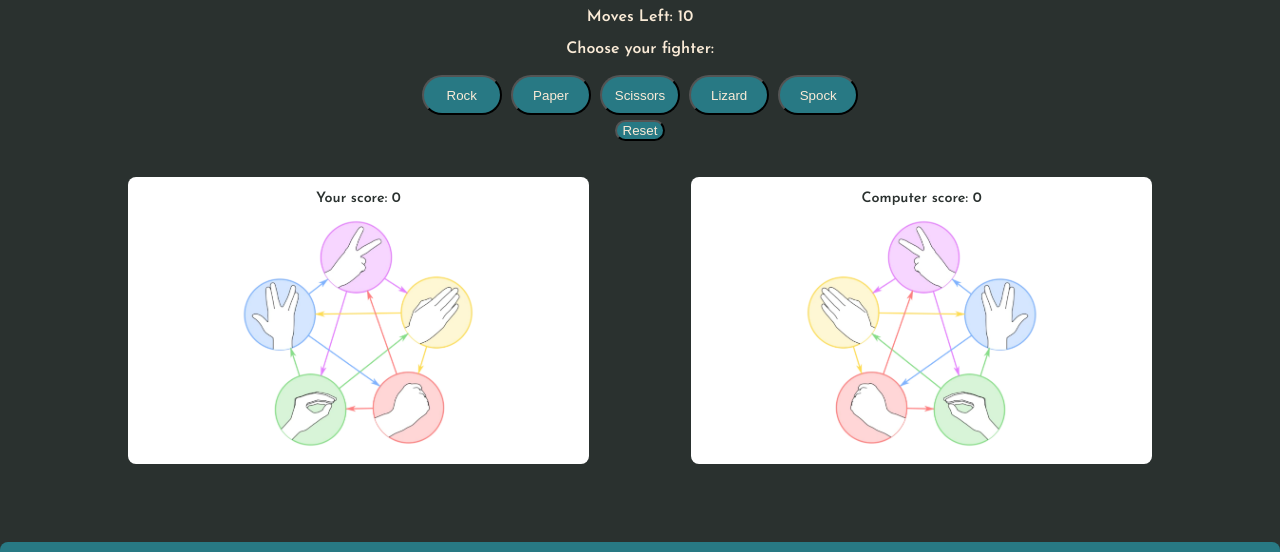
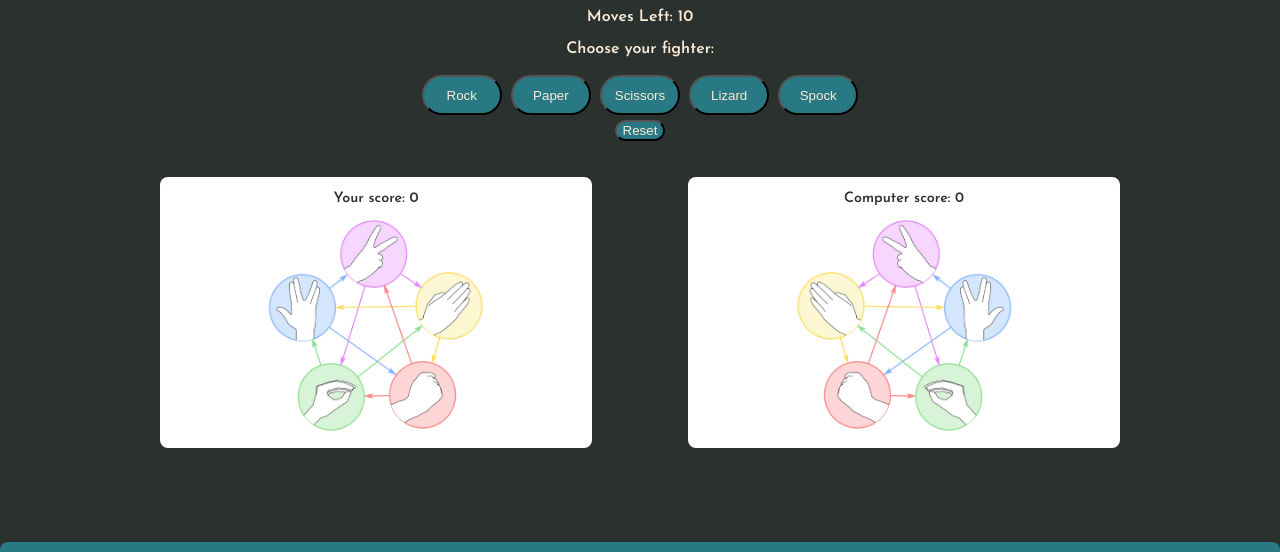
Before and after one commit to Krnsand/rock-paper-scissors-lizard-spock, a plain HTML site: page index.html in a window 1280 px wide. Shown: the part 117-669 px from the top of the page. Drawn offline with Linux system fonts and the light colour scheme.

Commit message:
Changed width of game area

```diff
--- a/assets/css/style.css
+++ b/assets/css/style.css
@@ -46,7 +46,7 @@ body {
 /* Game area */
 
 .game-area {
-    width: 80%;
+    width: 75%;
     margin-left: auto;
     margin-right: auto;
     margin-top: 2%;
@@ -161,6 +161,13 @@ li {
     }
 }
 
+/*@media (max-width: 736px) {
+    .rules-list {
+        display: flex;
+        flex-wrap: wrap;
+    }
+}*/
+
 @media (max-width: 500px) {
     footer {
         max-height: 150px;
```
